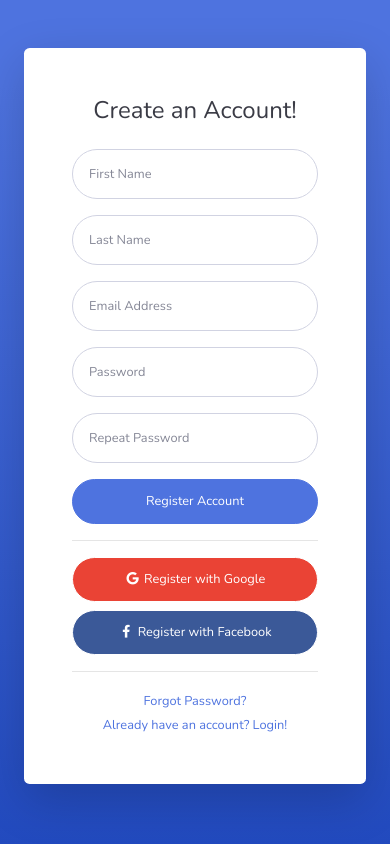
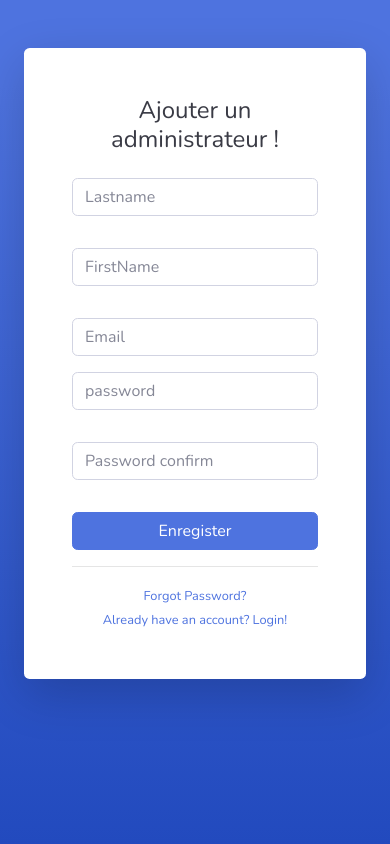
Before and after one commit to ngue-237/logone-website, a Symfony app: template templates/backoffice/security/admin_register.html.twig in a window 390 px wide. Run offline with Twig, Linux system fonts and the light colour scheme; the template is opened without the code that fills it, so the values that code supplies are empty; form fields are guessed from the names that the template uses; some libraries are stand-ins or nearby versions.

Commit message:
ajout de l'authentification et l'autorisation

```diff
--- a/templates/backoffice/security/admin_register.html.twig
+++ b/templates/backoffice/security/admin_register.html.twig
@@ -12,13 +12,13 @@
     <title>Admin | Register</title>
 
     <!-- Custom fonts for this template-->
-    <link href="vendor/fontawesome-free/css/all.min.css" rel="stylesheet" type="text/css">
+    <link href="{{asset('assetB/')}}vendor/fontawesome-free/css/all.min.css" rel="stylesheet" type="text/css">
     <link
             href="https://fonts.googleapis.com/css?family=Nunito:200,200i,300,300i,400,400i,600,600i,700,700i,800,800i,900,900i"
             rel="stylesheet">
 
     <!-- Custom styles for this template-->
-    <link href="css/sb-admin-2.min.css" rel="stylesheet">
+    <link href="{{asset('assetB/')}}css/sb-admin-2.min.css" rel="stylesheet">
 
 </head>
 
@@ -30,49 +30,74 @@
         <div class="card-body p-0">
             <!-- Nested Row within Card Body -->
             <div class="row">
-                <div class="col-lg-5 d-none d-lg-block bg-register-image"></div>
-                <div class="col-lg-7">
+                <div class="col-lg-12">
                     <div class="p-5">
                         <div class="text-center">
-                            <h1 class="h4 text-gray-900 mb-4">Create an Account!</h1>
+                            <h1 class="h4 text-gray-900 mb-4">Ajouter un administrateur !</h1>
                         </div>
-                        <form class="user">
+                        {{ form_start(form) }}
+                        <div class="user">
                             <div class="form-group row">
+
                                 <div class="col-sm-6 mb-3 mb-sm-0">
-                                    <input type="text" class="form-control form-control-user" id="exampleFirstName"
-                                           placeholder="First Name">
+                                    {{ form_row(form.lastName, {
+                                        'label': false,
+                                        'attr':{
+                                            'class':'form-control form-control-user',
+                                            'id':'exampleFirstName',
+                                            'placeholder':'Lastname'
+                                        }
+                                    }) }}
                                 </div>
                                 <div class="col-sm-6">
-                                    <input type="text" class="form-control form-control-user" id="exampleLastName"
-                                           placeholder="Last Name">
+                                    {{ form_row(form.firstName, {
+                                        'label': false,
+                                        'attr':{
+                                            'class':'form-control form-control-user',
+                                            'id':'exampleLastName',
+                                            'placeholder':'FirstName'
+                                        }
+                                    }) }}
                                 </div>
                             </div>
                             <div class="form-group">
-                                <input type="email" class="form-control form-control-user" id="exampleInputEmail"
-                                       placeholder="Email Address">
+                                {{ form_row(form.email, {
+                                    'label': false,
+                                    'attr':{
+                                        'class':'form-control form-control-user',
+                                        'id':'exampleInputEmail',
+                                        'placeholder':'Email'
+                                    }
+                                }) }}
                             </div>
                             <div class="form-group row">
                                 <div class="col-sm-6 mb-3 mb-sm-0">
-                                    <input type="password" class="form-control form-control-user"
-                                           id="exampleInputPassword" placeholder="Password">
+                                    {{ form_row(form.password, {
+                                        'label': false,
+                                        'attr':{
+                                            'class':'form-control form-control-user',
+                                            'id':'exampleInputPassword',
+                                            'placeholder':'password'
+                                        }
+                                    }) }}
                                 </div>
                                 <div class="col-sm-6">
-                                    <input type="password" class="form-control form-control-user"
-                                           id="exampleRepeatPassword" placeholder="Repeat Password">
+                                    {{ form_row(form.passwordConfirm, {
+                                        'label': false,
+                                        'attr':{
+                                            'class':'form-control form-control-user',
+                                            'id':'exampleRepeatPassword',
+                                            'placeholder':'Password confirm'
+                                        }
+                                    }) }}
                                 </div>
                             </div>
-                            <a href="login.html" class="btn btn-primary btn-user btn-block">
-                                Register Account
-                            </a>
-                            <hr>
-                            <a href="index.html" class="btn btn-google btn-user btn-block">
-                                <i class="fab fa-google fa-fw"></i> Register with Google
-                            </a>
-                            <a href="index.html" class="btn btn-facebook btn-user btn-block">
-                                <i class="fab fa-facebook-f fa-fw"></i> Register with Facebook
-                            </a>
-                        </form>
+                            <button type="submit" href="login.html" class="btn btn-primary btn-user btn-block">
+                                Enregister
+                            </button>
+                        </div>
                         <hr>
+                        {{ form_end(form) }}
                         <div class="text-center">
                             <a class="small" href="forgot-password.html">Forgot Password?</a>
                         </div>
@@ -88,14 +113,14 @@
 </div>
 
 <!-- Bootstrap core JavaScript-->
-<script src="vendor/jquery/jquery.min.js"></script>
-<script src="vendor/bootstrap/js/bootstrap.bundle.min.js"></script>
+<script src="{{asset('assetB/')}}vendor/jquery/jquery.min.js"></script>
+<script src="{{asset('assetB/')}}vendor/bootstrap/js/bootstrap.bundle.min.js"></script>
 
 <!-- Core plugin JavaScript-->
-<script src="vendor/jquery-easing/jquery.easing.min.js"></script>
+<script src="{{asset('assetB/')}}vendor/jquery-easing/jquery.easing.min.js"></script>
 
 <!-- Custom scripts for all pages-->
-<script src="js/sb-admin-2.min.js"></script>
+<script src="{{asset('assetB/')}}js/sb-admin-2.min.js"></script>
 
 </body>
 
--- a/templates/frontoffice/register.html.twig
+++ b/templates/frontoffice/register.html.twig
@@ -8,7 +8,7 @@
             <div class="row justify-content-center">
 
                 <div class="col-lg-12 ">
-                    <h1>Inscrivez vous</h1>
+                    <h1>Je m'inscris !</h1>
                     {{ form_start(form) }}
                     <div class="row "  id="contactForm" novalidate="novalidate">
                         <div class="col-lg-6">
@@ -61,7 +61,7 @@
                             </div>
                         </div>
 
-                        <div class="col-lg-12 text-right">
+                        <div class="col-lg-12 ">
                             <button type="submit" value="submit" class="primary_btn">
                                 <span>Je m'inscris</span>
                             </button>
```
Also changed, not shown: src/Controller/SecurityController.php (+52 -3 lines), templates/backoffice/security/user_list.html.twig (+5 -7 lines), templates/frontoffice/login.html.twig (added, +31 -0 lines), 1 other file.
